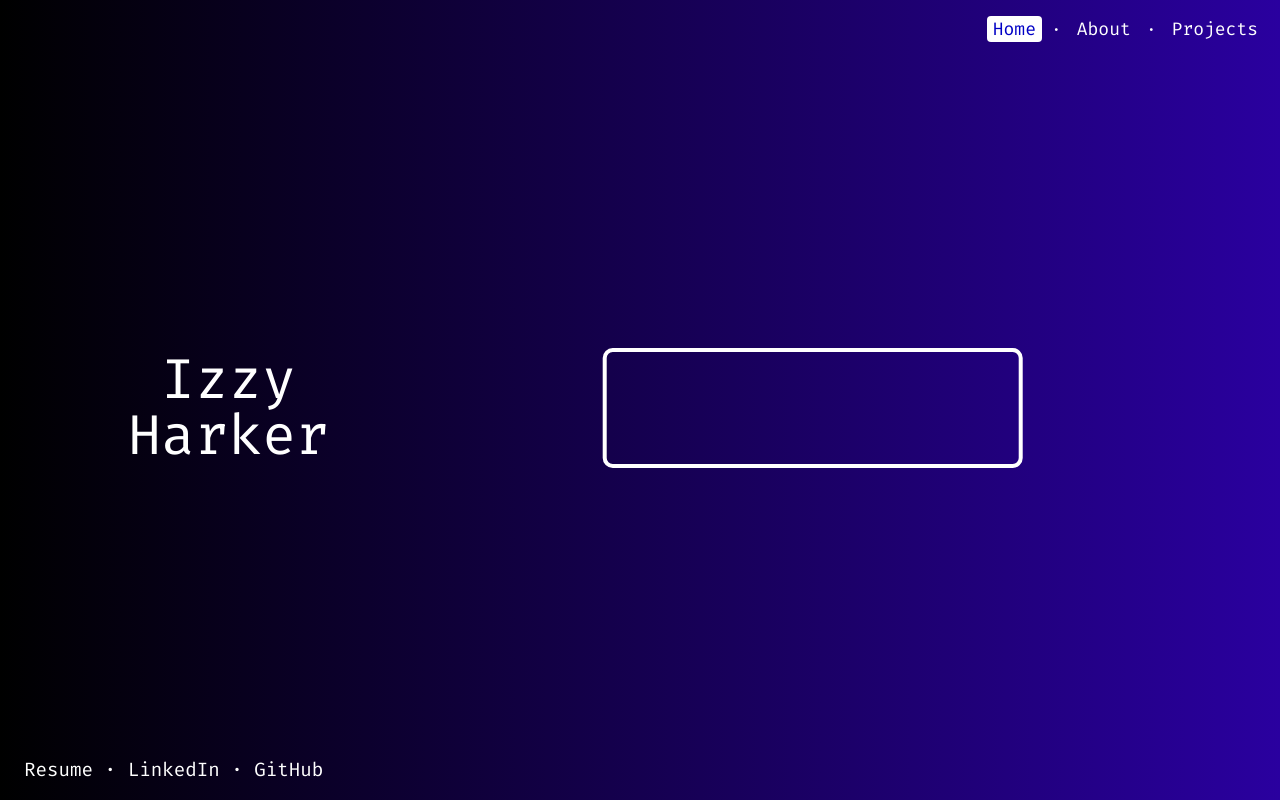
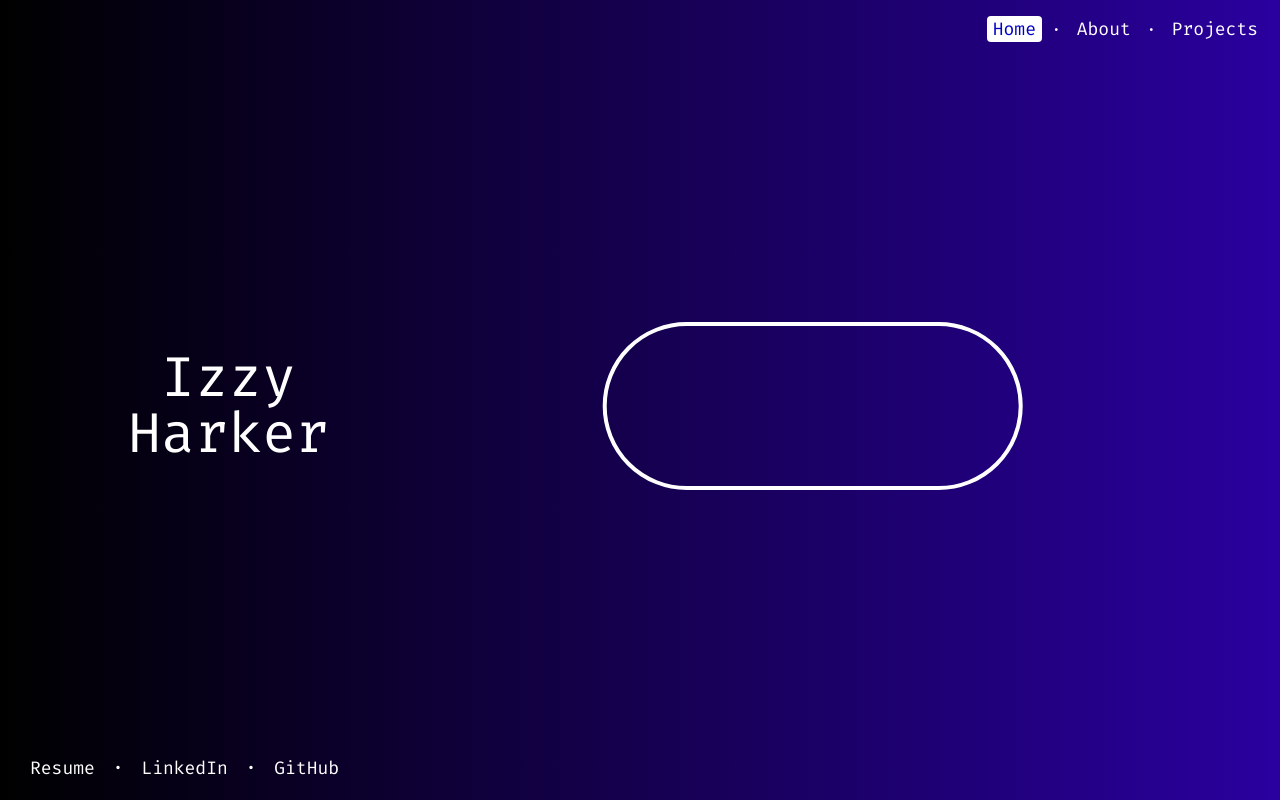
Before and after one commit to izzyharker/izzy_portfolio, a plain HTML site: page index.html in a window 1280 px wide. Drawn offline with Linux system fonts and the light colour scheme.

Commit message:
updated button styling

```diff
--- a/index.html
+++ b/index.html
@@ -11,9 +11,9 @@
 <body>
     <div class="main">
         <div class="header">
-            <p><button id="homebutton" onclick="switch_content('home')">Home</button>  ·
-            <button id="aboutbutton" onclick="switch_content('about')">About</button> ·
-            <button id="projectbutton" onclick="switch_content('projects')">Projects</button></p>
+            <p><button id="homebutton" onclick="switch_content('home')"><a href="#" class="custom-underline">Home</a></button>  ·
+            <button id="aboutbutton" onclick="switch_content('about')"><a href="#" class="custom-underline">About</a></button> ·
+            <button id="projectbutton" onclick="switch_content('projects')"><a href="#" class="custom-underline">Projects</a></button></p>
         </div>
         <div class="content-box">
             <div class="title">
@@ -54,9 +54,9 @@
             </div>
         </div>
         <div class="footer">
-            <p><a href="./media/Isabella_Harker_Resume.pdf">Resume</a> ·
-            <a href="https://www.linkedin.com/in/isabella-harker/">LinkedIn</a> ·
-            <a href="https://github.com/izzyharker">GitHub</a></p>
+            <p><button><a href="./media/Isabella_Harker_Resume.pdf" class="custom-underline">Resume</a></button>  ·
+                <button><a href="https://www.linkedin.com/in/isabella-harker/" class="custom-underline">LinkedIn</a></button> ·
+                <button><a href="https://github.com/izzyharker" class="custom-underline">GitHub</a></button></p>
         </div>
     </div>
 </body>
--- a/style/style.css
+++ b/style/style.css
@@ -75,7 +75,7 @@ body {
     margin-left: auto;
 }
 
-.header button {
+button {
     text-decoration: none;
     border: none;
     background: inherit;
@@ -83,8 +83,41 @@ body {
     color: inherit;
 }
 
-.header button:hover {
-    text-decoration: underline;
+.custom-underline {
+  position: relative;
+  display: inline-block;
+  text-align: center;
+}
+
+.custom-underline,
+.custom-underline:hover,
+.custom-underline:focus,
+.custom-underline:active {
+  text-decoration: none;
+}
+
+.custom-underline::after {
+  content: "";
+  position: absolute;
+}
+
+.custom-underline {
+    text-decoration: none;
+    color: inherit;
+}
+
+.custom-underline::after {
+    top: 95%;
+    height: 0.1rem;
+    width: 0%;
+    left: 5%;
+    background-color: rgba(255, 255, 255, 1);
+    transition: 0.25s ease all 0.25s;
+}
+
+.header button:hover .custom-underline::after {
+    width: 90%;
+    transition: 0.25s ease all;
 }
 
 .header .active {
@@ -127,10 +160,11 @@ h1 {
 }
 
 .home-template {
-    height: 7rem;
+    height: 10rem;
     width: 50%;
+    justify-content: center;
     border: 4px solid white;
-    border-radius: 10px;
+    border-radius: 10rem;
     translate: 50%;
 }
 
@@ -140,6 +174,7 @@ h1 {
     justify-content: bottom;
     padding: 0.5rem;
     margin-left: 1rem;
+    padding-bottom: 1%;
     word-spacing: 0%;
     font-size: larger;
 }
@@ -149,6 +184,7 @@ h1 {
     color: inherit;
 }
 
-.footer a:hover {
-    text-decoration: underline;
+.footer button:hover .custom-underline::after {
+    width: 90%;
+    transition: 0.25s ease all;
 }
```
